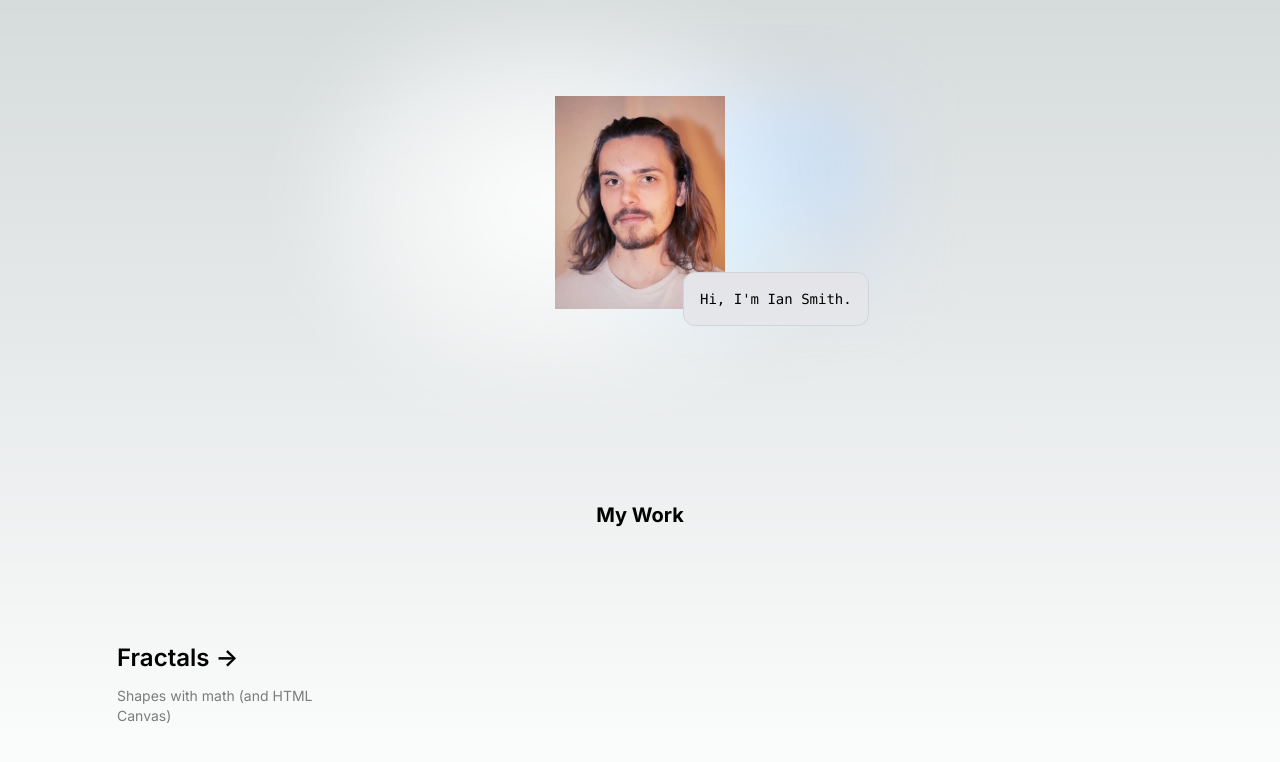
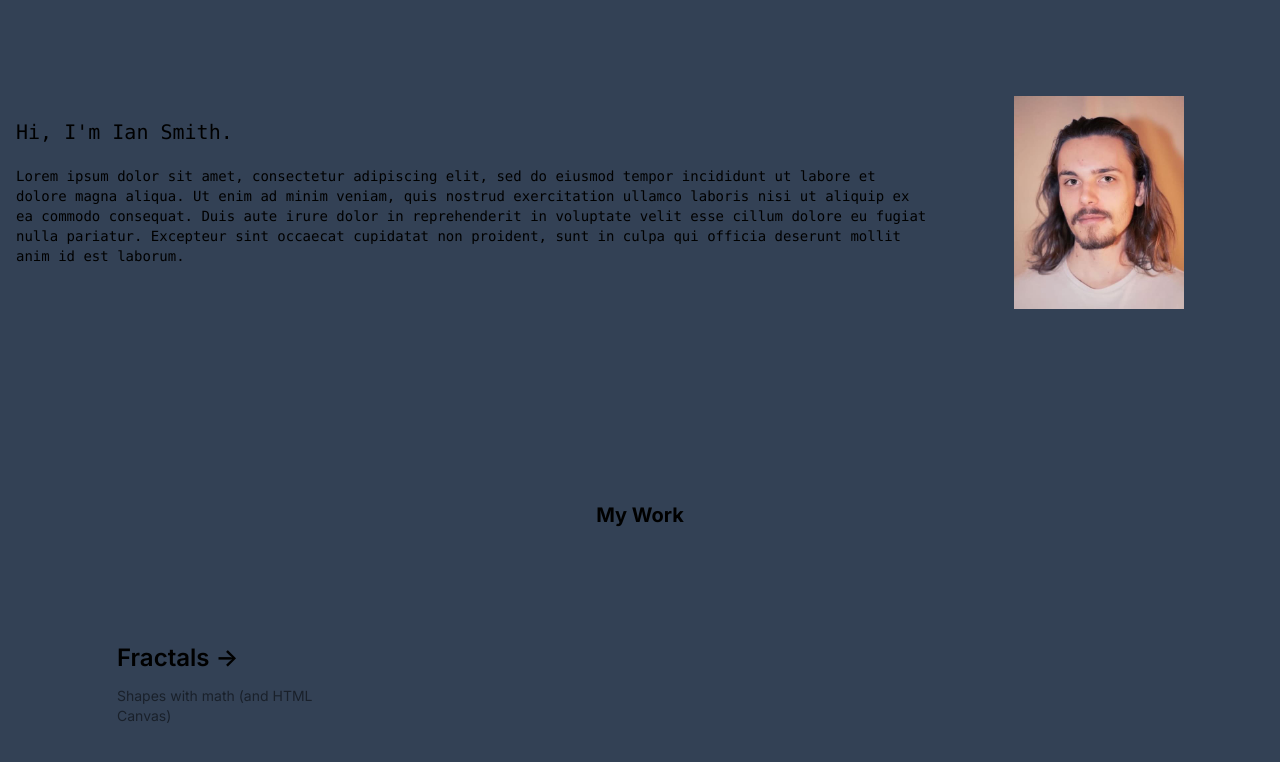
Before and after one commit to Ismith507/Ian-portfolio, a Next.js app: page / in a window 1280 px wide. Shown: the top 762 px of the page. Built offline with nearby package versions, Linux system fonts and the light colour scheme.

Commit message:
reformated landing page. Minor layout changes.

```diff
--- a/app/(home)/layout.tsx
+++ b/app/(home)/layout.tsx
@@ -4,7 +4,7 @@ import { Inter } from 'next/font/google';
 const inter = Inter({ subsets: ['latin'] });
 
 export const metadata = {
-	title: 'Ian Smith',
+	title: 'Ian Payntar Smith',
 	description: '',
 };
 
--- a/app/(home)/page.tsx
+++ b/app/(home)/page.tsx
@@ -1,6 +1,7 @@
 import { LinkCard, LinkCardProps } from '@/components/link-card';
 import Image from 'next/image';
 import ianJpeg from '@/public/ian.jpeg';
+import { FractalCanvas, } from '@/components/fractal-canvas';
 
 const mainLinks = [
 	{
@@ -12,10 +13,24 @@ const mainLinks = [
 
 export default function Home() {
 	return (
-		<div className="flex flex-col items-center gap-24 p-24">
-			<div className="relative flex place-items-center before:absolute before:h-[300px] before:w-[480px] before:-translate-x-1/2 before:rounded-full before:bg-gradient-radial before:from-white before:to-transparent before:blur-2xl before:content-[''] after:absolute after:-z-20 after:h-[180px] after:w-[240px] after:translate-x-1/3 after:bg-gradient-conic after:from-sky-200 after:via-blue-200 after:blur-2xl after:content-[''] before:dark:bg-gradient-to-br before:dark:from-transparent before:dark:to-blue-700 before:dark:opacity-10 after:dark:from-sky-900 after:dark:via-[#0141ff] after:dark:opacity-40 before:lg:h-[360px]">
+
+		<div className="background: bg-slate-700 flex flex-col items-center gap-24 p-24">
+			<div className="relative flex place-items-center before:absolute before:h-[300px] before:w-[480px] before:-translate-x-1/2 before:rounded-full before:blur-2xl before:content-[''] after:absolute after:-z-20 after:h-[180px] after:w-[240px] after:translate-x-1/3 after:bg-gradient-conic after:from-sky-200 after:via-blue-200 after:blur-2xl after:content-[''] before:dark:bg-gradient-to-br before:dark:from-transparent before:dark:to-blue-700 before:dark:opacity-10 after:dark:from-sky-900 after:dark:via-[#0141ff] after:dark:opacity-40 before:lg:h-[360px]">
+				<div className="relative right-20 bottom-30 z-10 font-mono w-fit">
+					<h1 className="text-xl">Hi, I&apos;m Ian Smith.</h1>
+
+					<p className="my-5 text-sm">
+						Lorem ipsum dolor sit amet, consectetur adipiscing elit, sed do eiusmod tempor
+						incididunt ut labore et dolore magna aliqua. Ut enim ad minim veniam, quis nostrud
+						exercitation ullamco laboris nisi ut aliquip ex ea commodo consequat. Duis aute
+						irure dolor in reprehenderit in voluptate velit esse cillum dolore eu fugiat nulla
+						pariatur. Excepteur sint occaecat cupidatat non proident, sunt in culpa qui officia
+						deserunt mollit anim id est laborum.
+					</p>
+				</div>
+
 				<Image
-					className="relative dark:drop-shadow-[0_0_0.3rem_#ffffff70]"
+					className="relative left-70 dark:drop-shadow-[0_0_0.3rem_#ffffff70]"
 					src={ianJpeg}
 					alt="Next.js Logo"
 					placeholder="blur"
@@ -23,11 +38,7 @@ export default function Home() {
 					height={213}
 					priority
 				/>
-				<div className="absolute left-32 top-44 z-10 font-mono text-sm w-fit">
-					<p className="border-gray-300 whitespace-nowrap bg-gradient-to-b from-zinc-200 backdrop-blur-2xl dark:border-neutral-800 dark:from-inherit rounded-xl border bg-gray-200 p-4 dark:bg-zinc-800/30">
-						Hi, I&apos;m Ian Smith.
-					</p>
-				</div>
+
 			</div>
 			<h1 className="text-xl font-bold mt-24">My Work</h1>
 			<div className="mb-32 grid text-center lg:mb-0 lg:grid-cols-4 lg:text-left">
```
